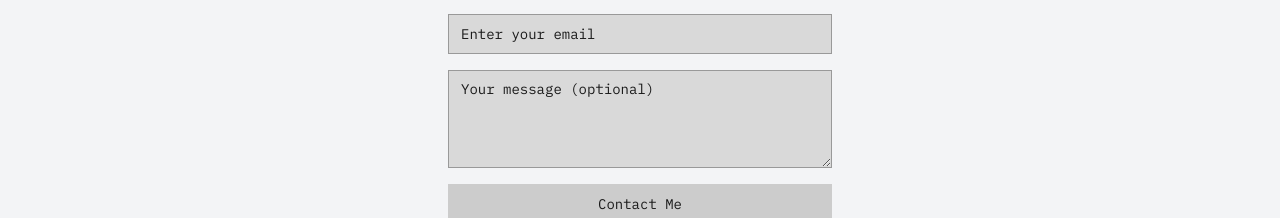
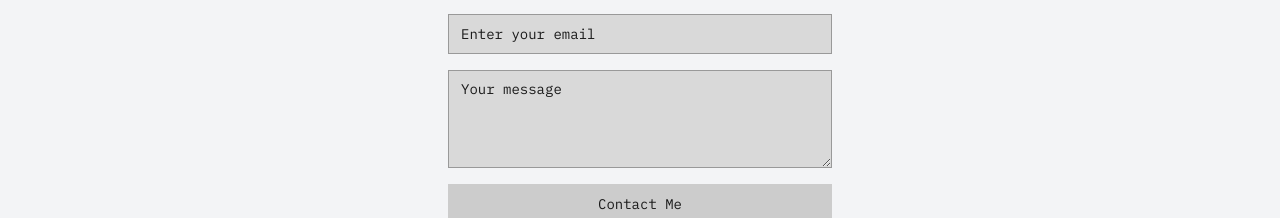
Before and after one commit to jjwebsolutions/jjxlabs, a Next.js app: page / in a window 1280 px wide. Shown: the part 1693-1911 px from the top of the page. Built offline with nearby package versions, Linux system fonts and the light colour scheme.

Commit message:
content form

```diff
--- a/src/components/Main.tsx
+++ b/src/components/Main.tsx
@@ -153,7 +153,7 @@ export function Main() {
                 />
                 <Textarea
                   className="w-full"
-                  placeholder="Your message (optional)"
+                  placeholder="Your message"
                   name="message"
                   rows={4}
                 />
```
